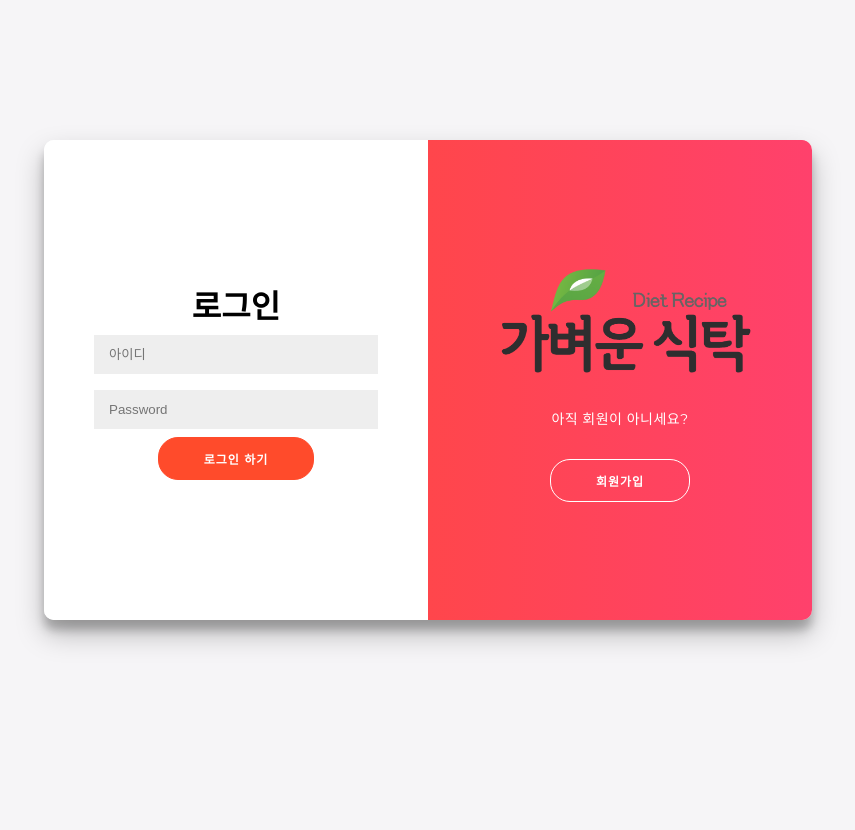
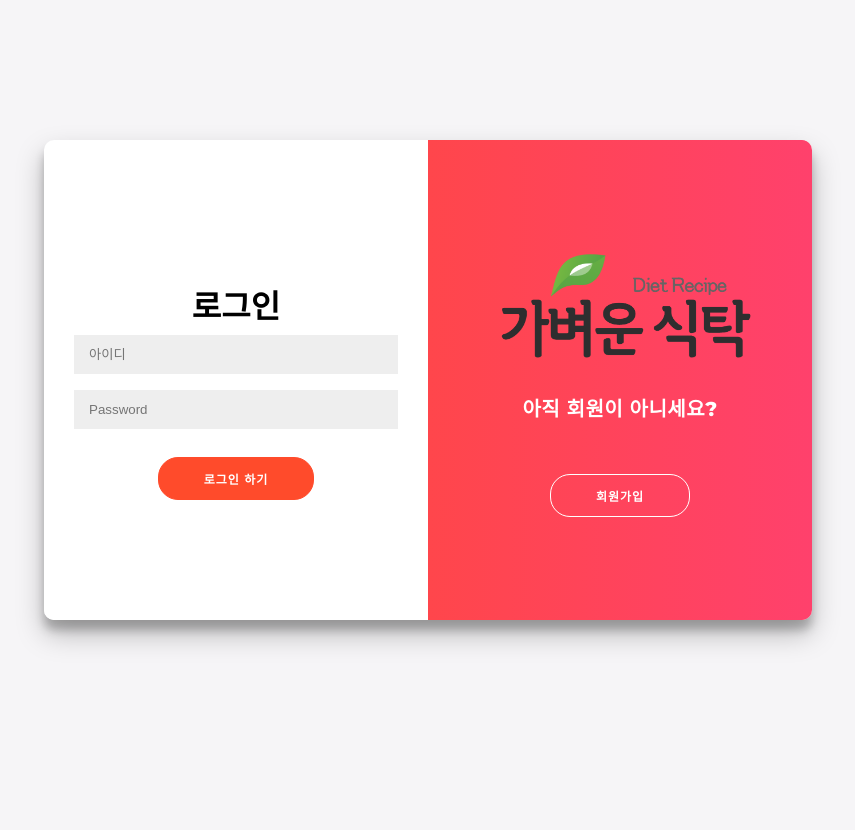
Before and after one commit to joorani/lightTable, a Flask app: page /login in a window 1280 px wide. Shown: the whole page, without its empty margins (212-1067 px from the left). Run offline with Flask 2, Linux system fonts and the light colour scheme; some libraries are stand-ins or nearby versions.

Commit message:
login page css 수정

```diff
--- a/static/login.css
+++ b/static/login.css
@@ -54,6 +54,7 @@ a {
 	letter-spacing: 1px;
 	text-transform: uppercase;
 	transition: transform 80ms ease-in;
+	margin-top: 20px;
 }
 
 .btn:active {
@@ -75,19 +76,20 @@ a {
 	align-items: center;
 	justify-content: center;
 	flex-direction: column;
-	padding: 0 50px;
+	padding: 0 30px;
 	height: 100%;
 	text-align: center;
+	margin-top: 10px;
 }
-#btn-check-dup{
-	display: flex;
-}
+
+
 input {
 	background-color: #eee;
 	border: none;
 	padding: 12px 15px;
 	margin: 8px 0;
 	width: 100%;
+
 }
 
 .container {
@@ -213,5 +215,27 @@ input {
 }
 
 .help {
+	text-align: start;
 	font-size: 8px;
 }
+
+#btn-check-dup{
+	display: flex;
+	width: 100%;
+	align-items: center;
+}
+
+.check-btn {
+	height: 100%;
+	background-color: #FF4B2B;
+	text-align: center;
+	border: none;
+	color: white;
+	padding: 5px 15px;
+}
+
+.logo-des {
+	font-size: 20px;
+	font-weight: bold;
+	line-height: 30px;
+}
```
